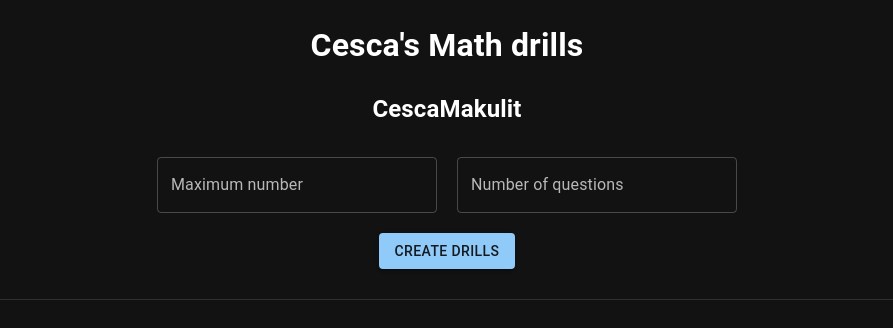
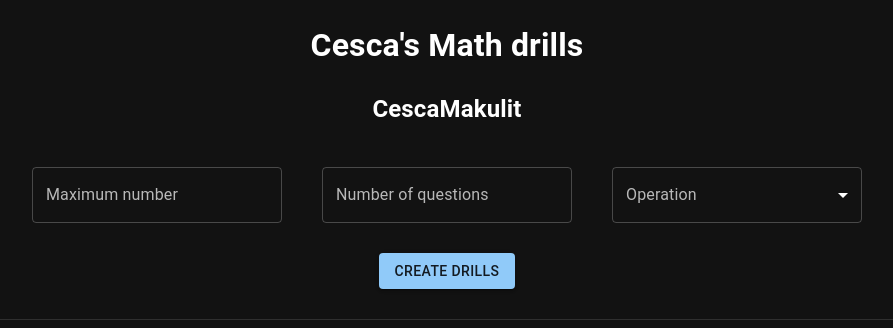
Before and after one commit to psdr03/math-drills, a React (Create React App) app: page / in a window 1280 px wide. Shown: the top 328 px of the page, without its empty margins (193-1086 px from the left). Built offline with nearby package versions, Linux system fonts and the light colour scheme.

Commit message:
added operations - addition

```diff
--- a/src/App.tsx
+++ b/src/App.tsx
@@ -6,7 +6,8 @@ import {
   Grid,
   Box,
   Button,
-  Divider
+  Divider,
+  MenuItem
 } from '@mui/material'
 import Questions from './components/questionsList';
 
@@ -25,6 +26,7 @@ const App = () => {
   const [maxNum, setMaxNum] = useState<number>(0);
   const [questionsNum, setQuestionsNum] = useState<number>(0);
   const [questionsList, setQuestionsList] = useState<QuestionObject[]>([]);
+  const [operation, setOperation] = useState<string>('none')
 
   const maxNumHandleChange = (event: React.ChangeEvent<HTMLInputElement>) => {
     setMaxNum(parseInt(event.target.value));
@@ -38,14 +40,33 @@ const App = () => {
     return Math.floor(Math.random() * (max - 1 + 1) + 1)
   }
 
+  const operationsList = [
+    'addition',
+    'multiplication'
+  ]
+
+  const operationsSymbol: any = {
+    addition: '+',
+    multiplication: 'x'
+  }
+
+  const handleOperationChange = (event: React.ChangeEvent<HTMLInputElement>) => {
+    setOperation(event.target.value)
+  }
+
+  const operationFunctions: any = {
+    'addition': (x: number, y: number) => { return x + y },
+    'multiplication': (x: number, y: number) => { return x * y }
+  }
+
   const generateQuestions = () => {
     for (let x = 0; x < questionsNum; x++) {
       const first = generateNum(maxNum);
       const second = generateNum(maxNum)
-      const currentQuestion = `${first} x ${second}`;
+      const currentQuestion = `${first} ${operationsSymbol[operation]} ${second}`;
       const obj = {
         question: currentQuestion,
-        answer: first * second
+        answer: operationFunctions[operation](first, second),
       }
       setQuestionsList(questionsList => [...questionsList, obj])
     }
@@ -74,8 +95,8 @@ const App = () => {
             onChange={maxNumHandleChange}
             autoComplete="off"
             sx={{
-              minWidth: '280px',
-              margin: '10px'
+              margin: '20px',
+              width: '250px'
             }}
           />
           <TextField
@@ -85,10 +106,25 @@ const App = () => {
             onChange={questionsHandleChange}
             autoComplete="off"
             sx={{
-              minWidth: '280px',
-              margin: '10px'
+              margin: '20px',
+              width: '250px'
             }}
           />
+          <TextField
+            label="Operation"
+            select
+            onChange={handleOperationChange}
+            sx={{
+              margin: '20px',
+              width: '250px'
+            }}
+          >
+            {operationsList.map((option: string) => (
+              <MenuItem key={option} value={option}>
+                {option}
+              </MenuItem>
+            ))}
+          </TextField>
         </Box>
       </Grid>
       <Box
--- a/src/components/individualQuestion.tsx
+++ b/src/components/individualQuestion.tsx
@@ -43,7 +43,7 @@ const IndividualQuestion = (props: any) => {
         }}
         onChange={handleOnChange}
         sx={{
-          minWidth: '280px'
+          maxWidth: '250px'
         }}
       >
       </TextField>
@@ -57,7 +57,7 @@ const IndividualQuestion = (props: any) => {
         disabled={userAnswer === 0 ? true : false}
         color={!error ? 'success' : 'error'}
       >
-        {isCorrect ? 'CHECK' : 'SUBMIT'}
+        {isCorrect ? 'CORRECT' : 'SUBMIT'}
       </Button>
     </Paper>
   )
```
